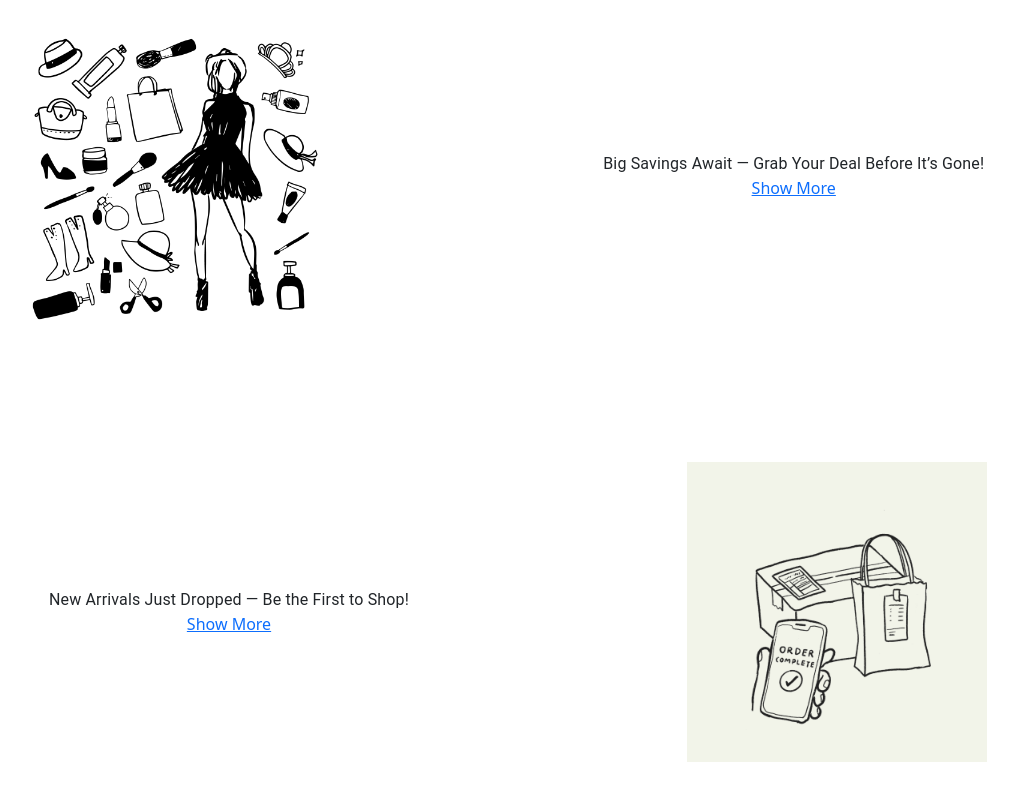
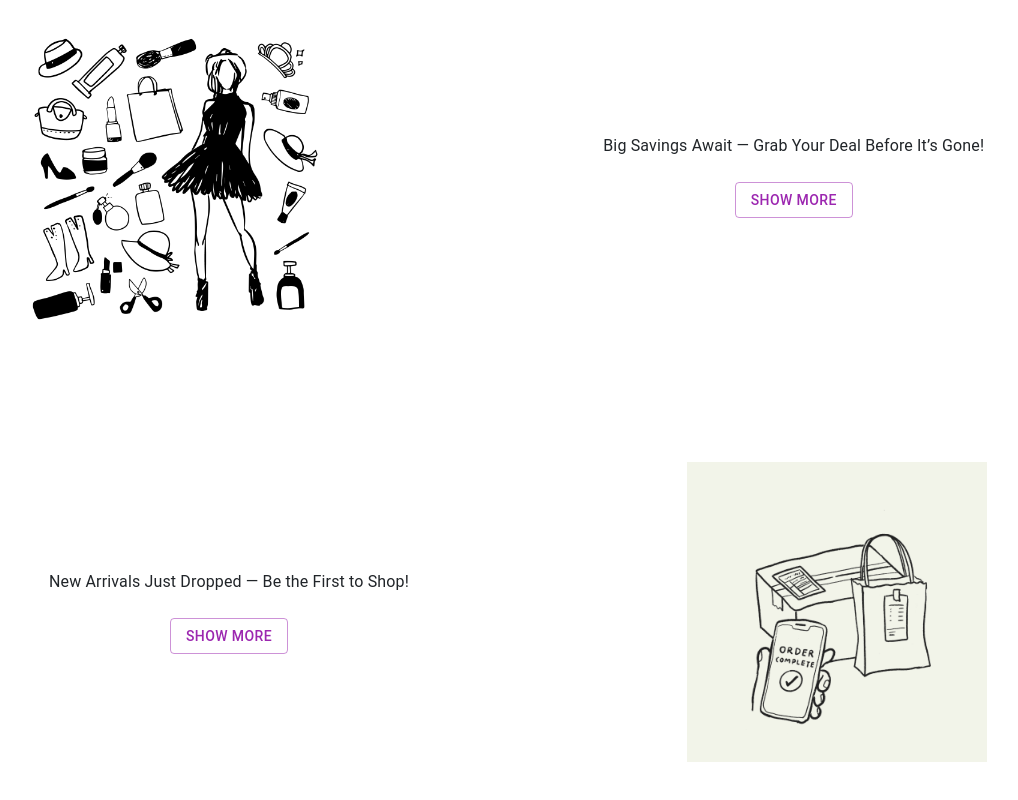
Before and after one commit to sara-kamel/shopping-flow-react, a React (Create React App) app: page / in a window 1280 px wide. Shown: the part 370-1170 px from the top of the page, without its empty margins (138-1156 px from the left). Built offline with nearby package versions, Linux system fonts and the light colour scheme.

Commit message:
update show more buttons

```diff
--- a/src/home/Home.jsx
+++ b/src/home/Home.jsx
@@ -16,7 +16,8 @@ export default function Home() {
         altTwo="order picture"
         text="Big Savings Await — Grab Your Deal Before It’s Gone!"
         textTwo="New Arrivals Just Dropped — Be the First to Shop!"
-        url="/"
+        url="/products"
+        urlTwo="/products"
       />
 
     </div>
--- a/src/home/HomeBanner.jsx
+++ b/src/home/HomeBanner.jsx
@@ -1,6 +1,7 @@
 import { Stack, Typography } from "@mui/material"
 
 export const HomeBanner = () => {
+
     return (
         <Stack
             sx={{ width: "100%", height: "300px" }}
--- a/src/home/InfoCard.jsx
+++ b/src/home/InfoCard.jsx
@@ -1,8 +1,9 @@
 
-import { Avatar, Typography, Stack } from "@mui/material";
-import { Link } from "react-router-dom";
+import { Avatar, Typography, Stack, Button } from "@mui/material";
+import { useNavigate } from "react-router-dom";
 
 export const InfoCard = ({ img, imgTwo, alt, altTwo, text, textTwo, url, urlTwo }) => {
+    const navigate = useNavigate()
     return (
         <Stack direction="column" alignItems="center">
             <Stack
@@ -23,7 +24,10 @@ export const InfoCard = ({ img, imgTwo, alt, altTwo, text, textTwo, url, urlTwo
                     <Typography>
                         {text}
                     </Typography>
-                    <Link to={url}>Show More</Link>
+                    <br />
+                    <Button color="secondary" variant="outlined" onClick={() => {
+                        navigate(urlTwo)
+                    }}>Show More</Button>
                 </Stack>
 
             </Stack>
@@ -41,7 +45,7 @@ export const InfoCard = ({ img, imgTwo, alt, altTwo, text, textTwo, url, urlTwo
                 <Avatar
                     src={imgTwo}
                     alt={altTwo}
-                    sx={{ width: { sx: 300, sm: 0 }, height: 300, display: { xs: "block", sm: "none" } }}
+                    sx={{ width: 300, height: 300, display: { xs: "block", sm: "none" } }}
                     variant="square"
                 />
 
@@ -50,7 +54,10 @@ export const InfoCard = ({ img, imgTwo, alt, altTwo, text, textTwo, url, urlTwo
                     <Typography>
                         {textTwo}
                     </Typography>
-                    <Link to={urlTwo}>Show More</Link>
+                    <br />
+                    <Button color="secondary" variant="outlined" onClick={() => {
+                        navigate(urlTwo)
+                    }}>Show More</Button>
                 </Stack>
 
                 <Avatar
```
